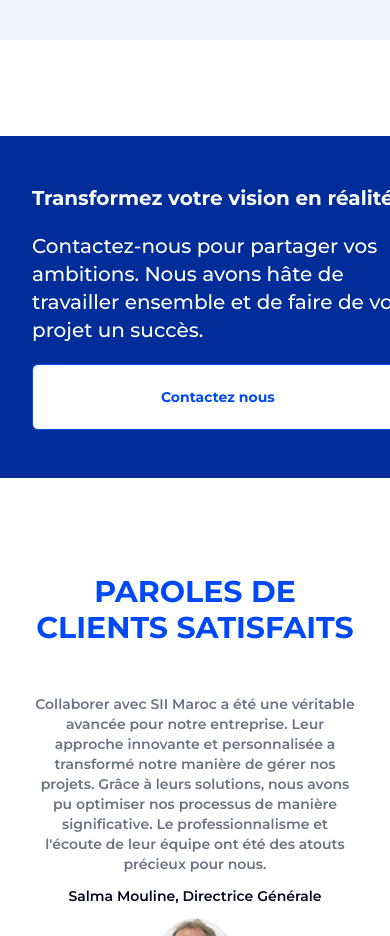
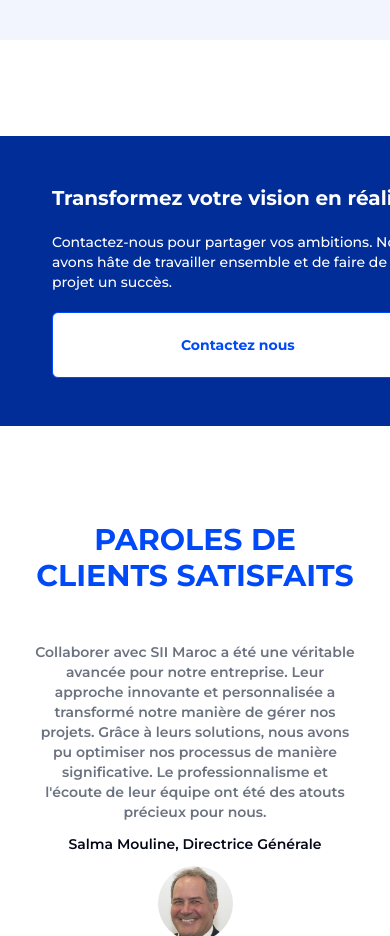
Before and after one commit to ZAKMOUCHTATI44/maroc-sii, a React (Vite) app: page / in a window 390 px wide. Shown: the part 7920-8856 px from the top of the page. Built offline with nearby package versions, Linux system fonts and the light colour scheme.

Commit message:
Correct the band

```diff
--- a/src/components/BandCta.tsx
+++ b/src/components/BandCta.tsx
@@ -2,11 +2,11 @@ import { Button } from "./ui/button";
 
 const BandCta = () => {
   return (
-    <div className="bg-[#002d98] text-white py-12 my-24">
+    <div className="bg-[#002d98] text-white py-12 my-24 px-5">
       <div className="container mx-auto grid lg:grid-cols-3 gap-5 items-center">
         <div className="flex flex-col gap-5 col-span-2">
           <h2 className="text-xl lg:text-3xl font-bold">Transformez votre vision en réalité</h2>
-          <p className="text-xl font-medium">
+          <p className="text-sm lg:text-xl font-medium">
             Contactez-nous pour partager vos ambitions. Nous avons hâte de
             travailler ensemble et de faire de votre projet un succès.
           </p>
```
